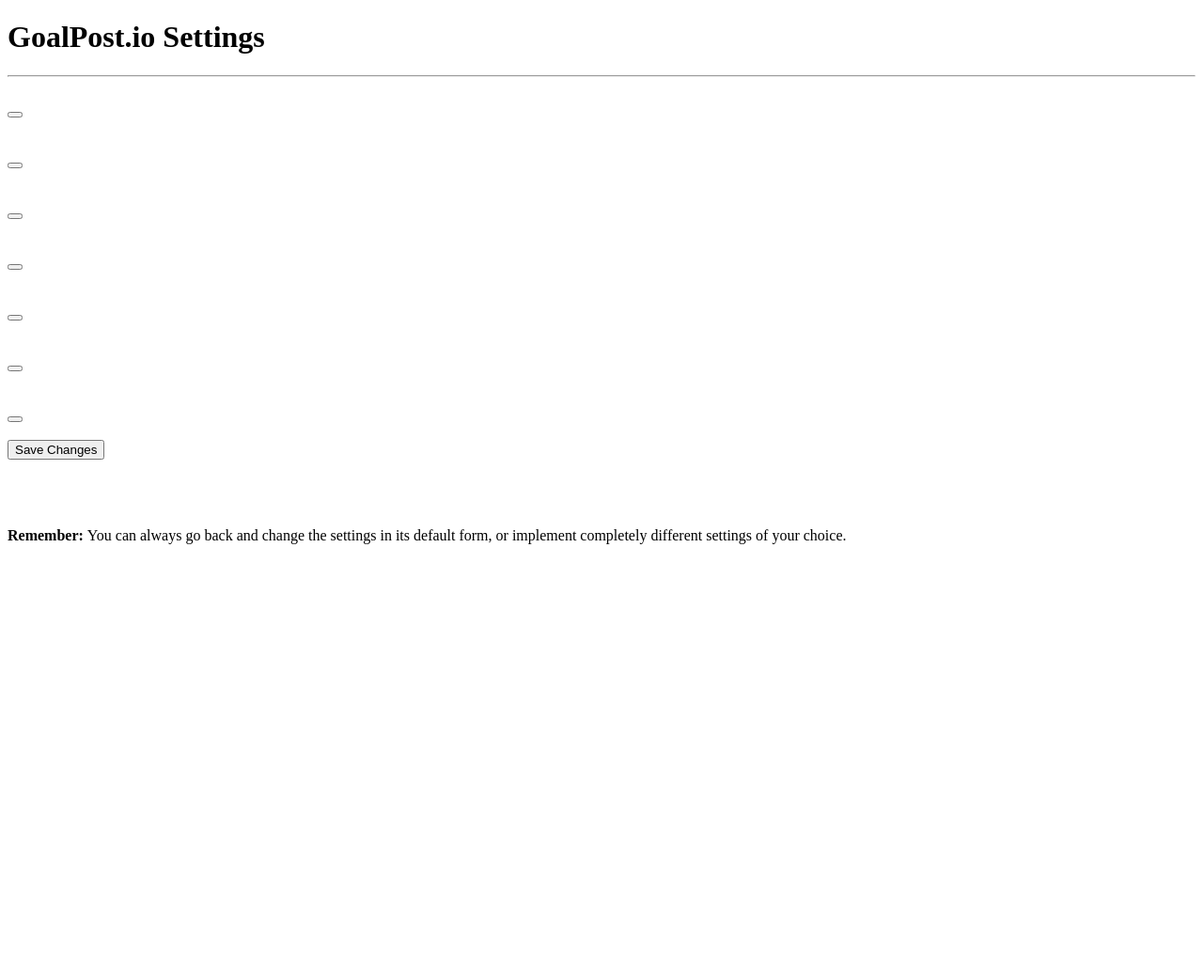
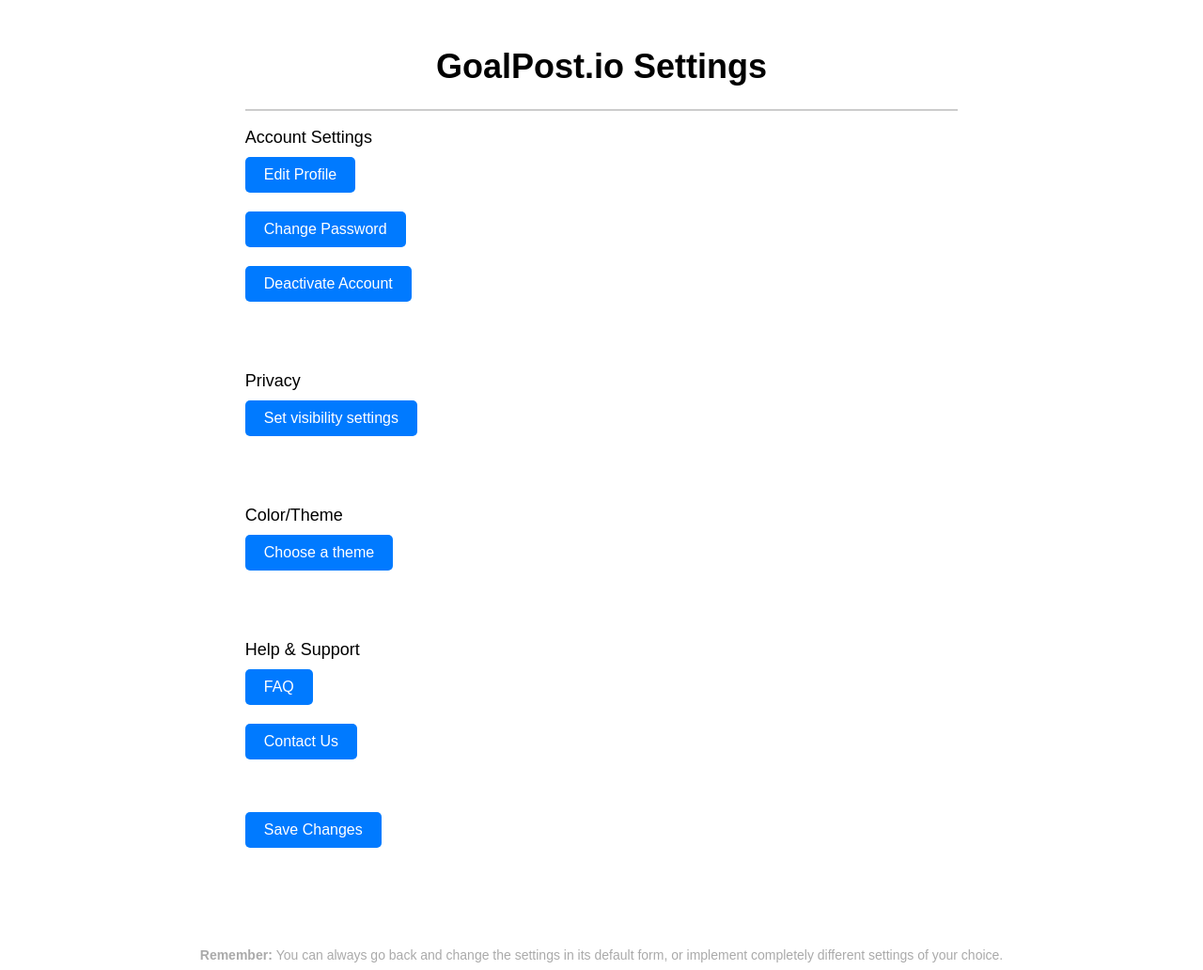
Before and after one commit to zachRadack/Goals-Website, a Flask app: template Webapp_root/templates/settings.html in a window 1280 px wide. Shown: the whole page at 94% size. Before the commit the page ends 579 px from the top, so only its background shows below. Run offline with Flask 2, Linux system fonts and the light colour scheme; the template is opened without the code that fills it, so the values that code supplies are empty.

Commit message:
Update settings.html

```diff
--- a/Webapp_root/templates/settings.html
+++ b/Webapp_root/templates/settings.html
@@ -1,44 +1,79 @@
 <!DOCTYPE html>
 <html>
     <head>
-        <meta charset = "UTF-8" />
+        <meta charset="UTF-8" />
         <title>GoalPost.io Settings</title>
+        <style>
+            body {
+                font-family: Arial, sans-serif;
+            }
+            h1 {
+                text-align: center;
+                margin-top: 50px;
+                font-size: 36px;
+            }
+            hr {
+                width: 60%;
+                margin: auto;
+                border: none;
+                border-top: 2px solid #ccc;
+            }
+            form {
+                width: 60%;
+                margin: auto;
+            }
+            label {
+                display: block;
+                font-size: 18px;
+                margin-bottom: 10px;
+            }
+            button {
+                display: block;
+                font-size: 16px;
+                padding: 10px 20px;
+                border-radius: 5px;
+                border: none;
+                background-color: #007AFF;
+                color: #fff;
+                cursor: pointer;
+                margin-bottom: 20px;
+            }
+            button:hover {
+                background-color: #0067d6;
+            }
+            footer {
+                text-align: center;
+                margin-top: 50px;
+                font-size: 14px;
+                color: #aaa;
+            }
+        </style>
     </head>
     <body>
         <h1>GoalPost.io Settings</h1>
         <hr>
         <br>
         <form>
-            <label></label>
-            <button></button>
+            <label>Account Settings</label>
+            <button>Edit Profile</button>
+            <button>Change Password</button>
+            <button>Deactivate Account</button>
             <br><br><br>
-            <label></label>
-            <button></button>
+            <label>Privacy</label>
+            <button>Set visibility settings</button>
             <br><br><br>
-            <label></label>
-            <button></button>
- <!-- Perhaps some of the buttons can be changed to levers, checkboxes, multiple-choice bullets, some other function/command. -->
+            <label>Color/Theme</label>
+            <button>Choose a theme</button>
             <br><br><br>
-            <label></label>
-            <button></button>
-            <br><br><br>
-            <label></label>
-            <button></button>
-            <br><br><br>
-            <label></label>
-            <button></button>
-            <br><br><br>
-            <label></label>
-            <button></button>
+            <label>Help & Support</label>
+            <button>FAQ</button>
+            <button>Contact Us</button>
             <br><br>
             <div>
-                <button type = "submit">Save Changes</button>
+                <button type="submit">Save Changes</button>
             </div>
             <br><br>
         </form>
- <!-- How many forms/divs would the Settings page need, and how many labels/buttons for one and/or the other?  Unless only one <form> is required, I would suggest adding at least one or two more forms to make the settings page complete.  Perhaps one can be the account settings while the other can be the color/themes, and maybe the other something else entirely. -->
-        <br><br>
-
         <footer><b>Remember: </b> You can always go back and change the settings in its default form, or implement completely different settings of your choice.</footer>
     </body>
 </html>
```
